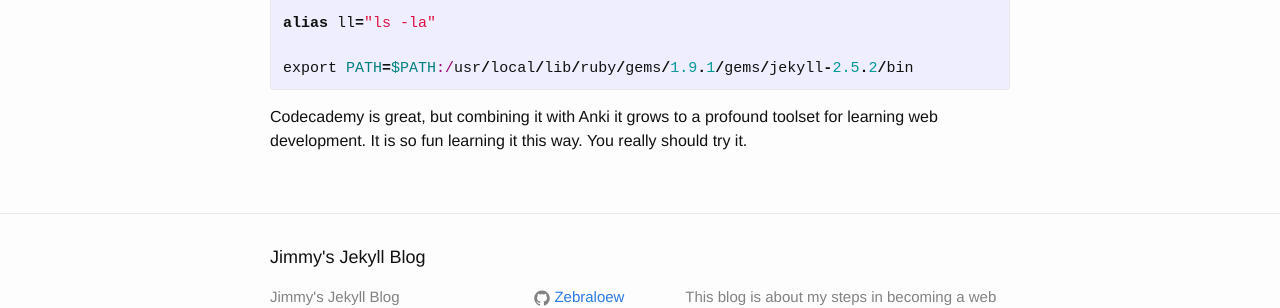
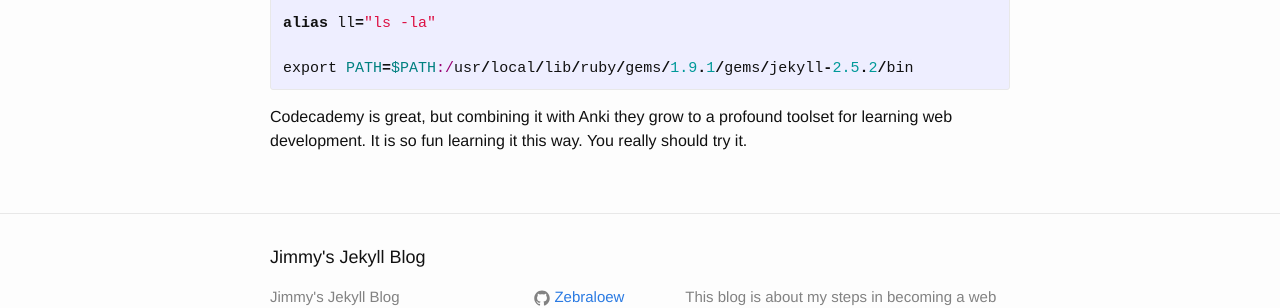
Before and after one commit to Zebraloew/Zebraloew.github.io, a Jekyll site: the page built from _posts/2016-07-12-Second-Post-Bash-Profile.markdown, in a window 1280 px wide. Shown: the part 415-723 px from the top of the page. Built offline with Jekyll 4.4.1, drawn with Linux system fonts in a browser that asks for light colours.

Commit message:
Update 2016-07-12-Second-Post-Bash-Profile.markdown

```diff
--- a/_posts/2016-07-12-Second-Post-Bash-Profile.markdown
+++ b/_posts/2016-07-12-Second-Post-Bash-Profile.markdown
@@ -22,4 +22,4 @@
 
 {% endhighlight %}
 
-Codecademy is great, but combining it with Anki it grows to a profound toolset for learning web development. It is so fun learning it this way. You really should try it.
+Codecademy is great, but combining it with Anki they grow to a profound toolset for learning web development. It is so fun learning it this way. You really should try it.
```
